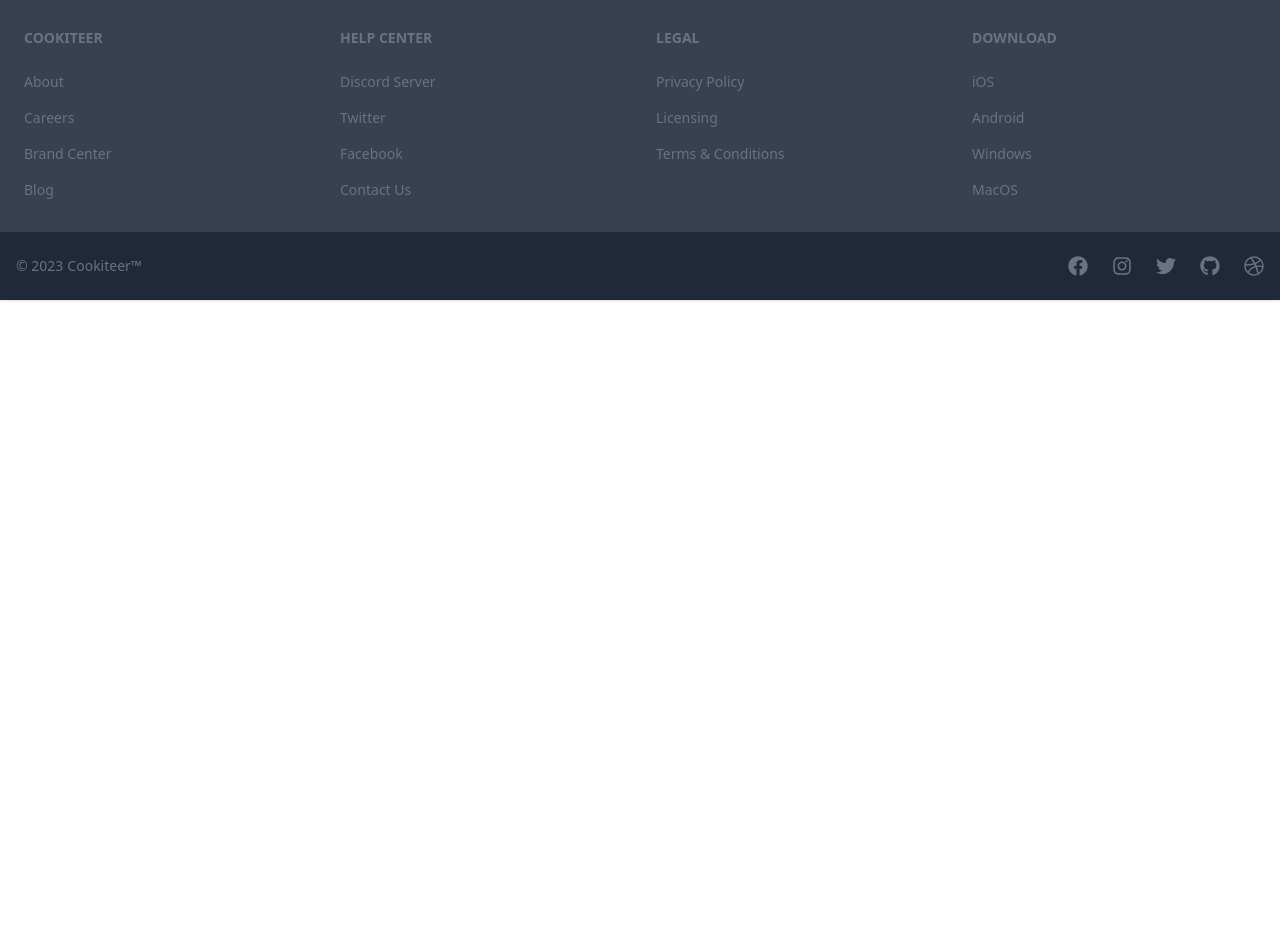
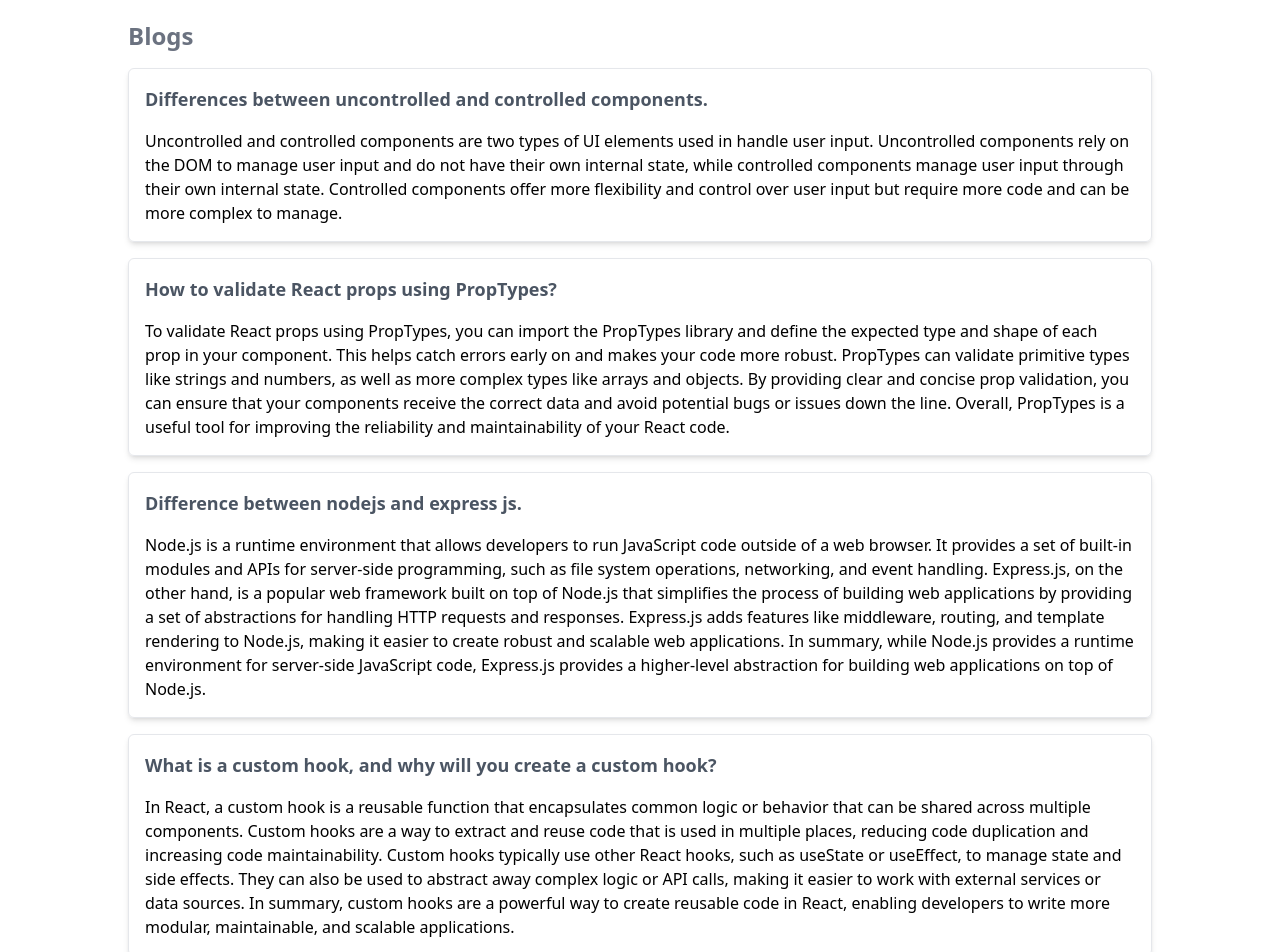
Before and after one commit to hnmahamud/chef-recipe-hunter-client-side, a React (Vite) app: page /blogs in a window 1280 px wide. Shown: the part 100-1052 px from the top of the page. Before the commit the page ends 800 px from the top, so only its background shows below. Built offline with nearby package versions, Linux system fonts and the light colour scheme; no server answers.

Commit message:
added blog page

```diff
--- a/src/pages/Blogs/Blogs.jsx
+++ b/src/pages/Blogs/Blogs.jsx
@@ -2,9 +2,101 @@
 
 const Blogs = () => {
   return (
-    <div>
-      <h2>Blogs</h2>
-    </div>
+    <>
+      {/* Blogs Section */}
+      <div className="w-[95%] md:w-[80%] mx-auto flex flex-col space-y-4 my-12">
+        <h3 className="text-2xl text-gray-500 font-extrabold">Blogs</h3>
+        <div className="card card-side border rounded-md shadow-md p-4">
+          <div className="col-span-2 card-body">
+            <div className="flex flex-col space-y-4">
+              <h2 className="text-gray-600 text-lg font-bold">
+                Differences between uncontrolled and controlled components.
+              </h2>
+              <p className="text-subTitle">
+                Uncontrolled and controlled components are two types of UI
+                elements used in handle user input. Uncontrolled components rely
+                on the DOM to manage user input and do not have their own
+                internal state, while controlled components manage user input
+                through their own internal state. Controlled components offer
+                more flexibility and control over user input but require more
+                code and can be more complex to manage.
+              </p>
+            </div>
+          </div>
+        </div>
+
+        <div className="card card-side border rounded-md shadow-md p-4">
+          <div className="col-span-2 card-body">
+            <div className="flex flex-col space-y-4">
+              <h2 className="text-gray-600 text-lg font-bold">
+                How to validate React props using PropTypes?
+              </h2>
+              <p className="text-subTitle">
+                To validate React props using PropTypes, you can import the
+                PropTypes library and define the expected type and shape of each
+                prop in your component. This helps catch errors early on and
+                makes your code more robust. PropTypes can validate primitive
+                types like strings and numbers, as well as more complex types
+                like arrays and objects. By providing clear and concise prop
+                validation, you can ensure that your components receive the
+                correct data and avoid potential bugs or issues down the line.
+                Overall, PropTypes is a useful tool for improving the
+                reliability and maintainability of your React code.
+              </p>
+            </div>
+          </div>
+        </div>
+
+        <div className="card card-side border rounded-md shadow-md p-4">
+          <div className="col-span-2 card-body">
+            <div className="flex flex-col space-y-4">
+              <h2 className="text-gray-600 text-lg font-bold">
+                Difference between nodejs and express js.
+              </h2>
+              <p className="text-subTitle">
+                Node.js is a runtime environment that allows developers to run
+                JavaScript code outside of a web browser. It provides a set of
+                built-in modules and APIs for server-side programming, such as
+                file system operations, networking, and event handling.
+                Express.js, on the other hand, is a popular web framework built
+                on top of Node.js that simplifies the process of building web
+                applications by providing a set of abstractions for handling
+                HTTP requests and responses. Express.js adds features like
+                middleware, routing, and template rendering to Node.js, making
+                it easier to create robust and scalable web applications. In
+                summary, while Node.js provides a runtime environment for
+                server-side JavaScript code, Express.js provides a higher-level
+                abstraction for building web applications on top of Node.js.
+              </p>
+            </div>
+          </div>
+        </div>
+
+        <div className="card card-side border rounded-md shadow-md p-4">
+          <div className="col-span-2 card-body">
+            <div className="flex flex-col space-y-4">
+              <h2 className="text-gray-600 text-lg font-bold">
+                What is a custom hook, and why will you create a custom hook?
+              </h2>
+              <p className="text-subTitle">
+                In React, a custom hook is a reusable function that encapsulates
+                common logic or behavior that can be shared across multiple
+                components. Custom hooks are a way to extract and reuse code
+                that is used in multiple places, reducing code duplication and
+                increasing code maintainability. Custom hooks typically use
+                other React hooks, such as useState or useEffect, to manage
+                state and side effects. They can also be used to abstract away
+                complex logic or API calls, making it easier to work with
+                external services or data sources. In summary, custom hooks are
+                a powerful way to create reusable code in React, enabling
+                developers to write more modular, maintainable, and scalable
+                applications.
+              </p>
+            </div>
+          </div>
+        </div>
+      </div>
+    </>
   );
 };
 
```
